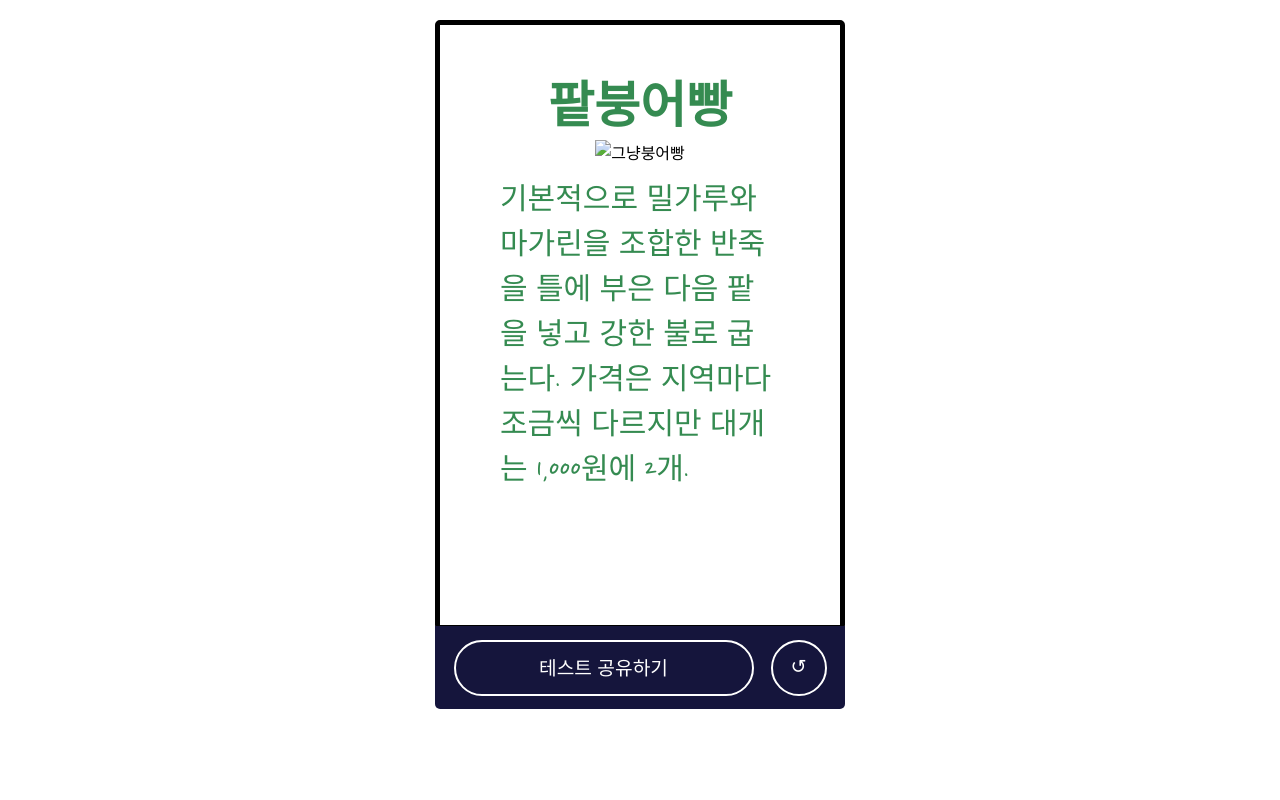
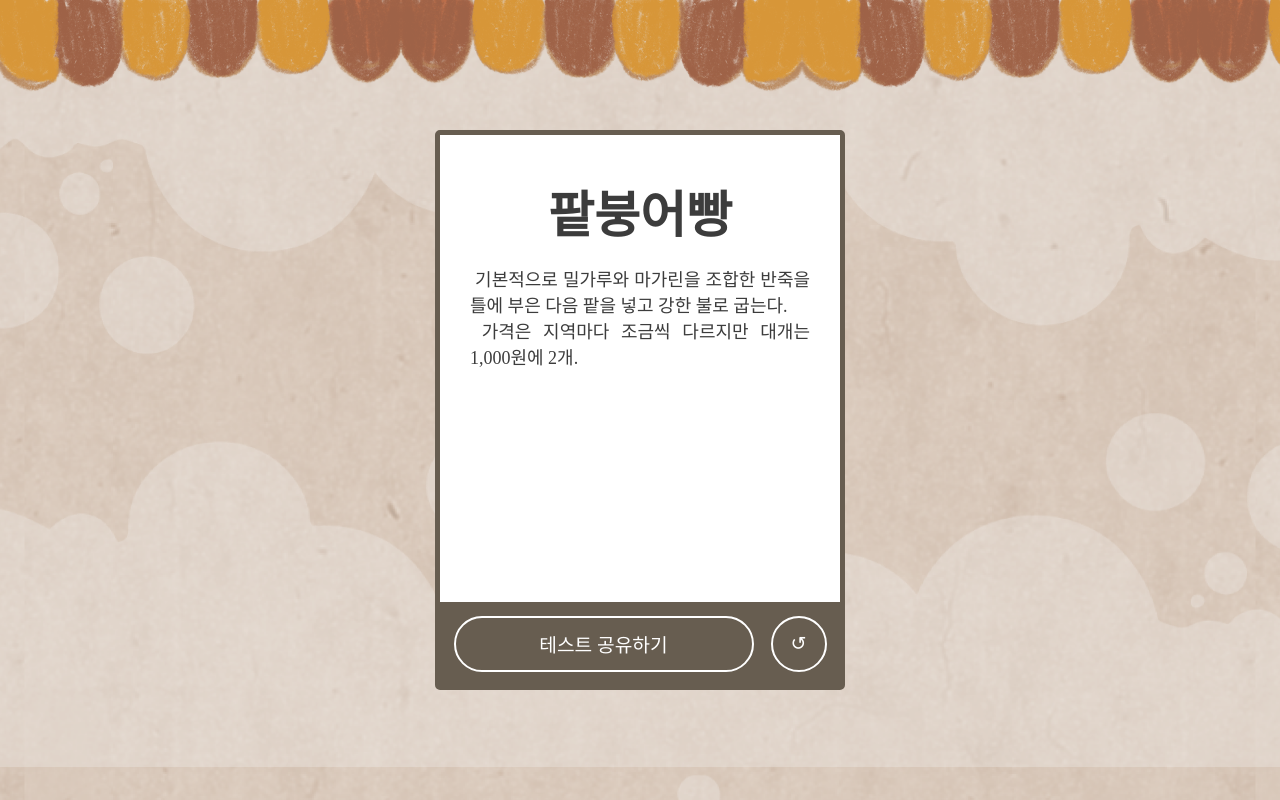
Before and after one commit to hayeon010904/OZ_mindTest_team4, a plain HTML site: page result.html in a window 1280 px wide. Drawn offline with Linux system fonts and the light colour scheme; a web font is replaced by a local one.

Commit message:
결과 통합

```diff
--- /dev/null
+++ b/result.css
@@ -0,0 +1,58 @@
+.resultBox {
+  display: flex;
+  flex-direction: column;
+  align-items: center;
+  max-width: 500px;
+  margin: auto;
+  height: 560px;
+  width: 410px;
+  background-color: white;
+  border: 5px solid #675d50;
+  border-radius: 5px;
+  margin-top: 20px;
+  position: relative;
+}
+.bread-result-info {
+  color: rgb(60, 60, 60);
+  padding: 0px 30px;
+  font-size: 18px;
+  text-align: justify;
+}
+
+.shareBox {
+  width: 410px;
+  height: 83px;
+  background-color: #675d50;
+  position: fixed;
+  border-bottom-right-radius: 5px;
+  border-bottom-left-radius: 5px;
+  position: absolute;
+  bottom: 0;
+  display: flex;
+  justify-content: center;
+  align-items: center;
+}
+
+.resultPageBtn {
+  color: white;
+  background-color: #675d50;
+  border: solid rgb(255, 255, 255) 2px;
+  border-radius: 100px;
+  height: 56px;
+  width: 56px;
+  font-size: larger;
+}
+.share {
+  width: 300px;
+  margin-right: 17px;
+}
+.resultPageBtn:hover {
+  cursor: pointer;
+  background-color: #675d50;
+}
+#bread-result-content {
+  font-size: 50px;
+  color: rgb(60, 60, 60);
+  margin-bottom: 0;
+  margin-top: 40px;
+}
--- a/result.html
+++ b/result.html
@@ -8,124 +8,30 @@
     <link rel="preconnect" href="https://fonts.googleapis.com">
     <link rel="preconnect" href="https://fonts.gstatic.com" crossorigin>
     <link href="https://fonts.googleapis.com/css2?family=Nanum+Pen+Script&display=swap" rel="stylesheet">
-    <style>
-        * {
-            font-family: 'Nanum Pen Script', cursive;
-        }
+    <link rel="stylesheet" href="style.css">
+    <link rel="stylesheet" href="result.css">
 
-        body,
-        html {
-            width: 100%;
-            height: 100%;
-            margin: 0;
-        }
-
-        .background {
-            width: 100%;
-            height: 100%;
-        }
-
-        .continer {
-            display: flex;
-            justify-content: center;
-            width: 100%;
-            height: 100%;
-        }
-
-        .resultBox {
-            display: flex;
-            flex-direction: column;
-            align-items: center;
-            max-width: 500px;
-            margin: auto;
-            height: 600px;
-            width: 400px;
-            background-color: white;
-            border: 5px solid;
-            border-radius: 5px;
-            margin-top: 20px;
-        }
-
-        .shareBox {
-            width: 410px;
-            height: 83px;
-            background-color: rgb(21, 21, 60);
-            position: fixed;
-            border-bottom-right-radius: 5px;
-            border-bottom-left-radius: 5px;
-            top: 626px;
-        }
-
-        .shareBox {
-            display: flex;
-            justify-content: center;
-            align-items: center;
-        }
-
-        .Btn {
-            color: white;
-            background-color: rgb(21, 21, 60);
-            border: solid rgb(255, 255, 255) 2px;
-            border-radius: 100px;
-            height: 56px;
-            width: 56px;
-            font-size: larger;
-        }
-
-        .share {
-            width: 300px;
-            margin-right: 17px;
-        }
-
-        .Btn:hover {
-            background-color: rgb(36, 36, 74);
-        }
-
-        h1 {
-            font-size: 50px;
-            color: rgb(53, 139, 81);
-            margin-bottom: 0;
-            margin-top: 40px;
-        }
-
-        .inpo {
-            color: rgb(53, 139, 81);
-            box-sizing: border-box;
-            padding-left: 60px;
-            padding-right: 60px;
-            padding-top: 10px;
-            font-size: 30px;
-        }
-
-        .background-img {
-
-            height: 100%;
-            background-image: url(6221984.jpg);
-            background-size: cover;
-        }
-    </style>
 </head>
 
 <body>
-    <div class="background">
-        <div class="background-img">
+    <div class="garland"></div>
+    <div class="background_top"></div>
+    <div class="background_bottom"></div>
     <div class="continer">
         <div class="resultBox">
-                    <div class="name">
-                        <h1>팥붕어빵</h1>
+            <div class="bread-result">
+                <h1 id="bread-result-content">팥붕어빵</h1>
             </div>
-                    <div class="img">
-                        <img src="그냥붕어빵.jpeg" alt="그냥붕어빵">
+            <div class="bread-result-imgDiv">
+                <img id="bread-result-img" src="" alt="">
             </div>
-                    <div class="inpo">
-                        기본적으로 밀가루와 마가린을 조합한 반죽을 틀에 부은 다음 팥을 넣고 강한 불로 굽는다.
-                        가격은 지역마다 조금씩 다르지만 대개는 1,000원에 2개.
-                    </div>
+            <div class="bread-result-info">
+                <p>&nbsp;기본적으로 밀가루와 마가린을 조합한 반죽을 틀에 부은 다음 팥을 넣고 강한 불로 굽는다.</br>&nbsp;가격은 지역마다 조금씩 다르지만 대개는 1,000원에 2개.
+                </p>
             </div>
             <div class="shareBox">
-                    <button class="share Btn">테스트 공유하기</button>
-                    <button class="reset Btn">↺</button>
-                </div>
+                <button class="share resultPageBtn">테스트 공유하기</button>
+                <button class="reset resultPageBtn">↺</button>
             </div>
         </div>
     </div>
```
Also changed, not shown: 포크테스트.txt (deleted). Lines whose indentation alone changed are shown as unchanged.
